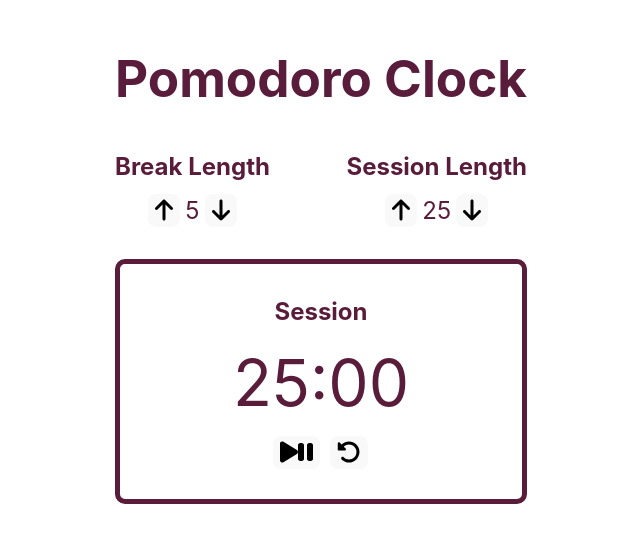
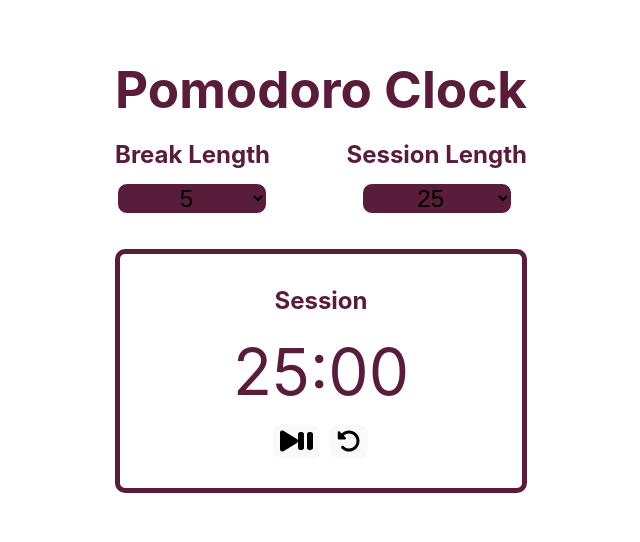
Before and after one commit to arootroatch/pomodoro-clock, a React (Vite) app: page / in a window 1280 px wide. Shown: the part 140-682 px from the top of the page, without its empty margins (319-959 px from the left). Built offline with nearby package versions, Linux system fonts and the light colour scheme.

Commit message:
change arrows to dropdowns. Edit styling, write new reducers in redux and delete unused reducers. useEffect to disable dropdowns when timer is running

```diff
--- a/src/components/Break.jsx
+++ b/src/components/Break.jsx
@@ -1,21 +1,94 @@
-import {FontAwesomeIcon} from '@fortawesome/react-fontawesome';
+// import {FontAwesomeIcon} from '@fortawesome/react-fontawesome';
 import {useSelector} from "react-redux";
 import { useDispatch} from 'react-redux'
-import { incrementBreak, decrementBreak } from '../redux/timerSlice';
+import { setBreak } from '../redux/timerSlice';
+import { useEffect } from "react";
 
 
-export default function Break(props){
+export default function Break(){
 
-    const breakLength = useSelector((state)=>state.timer.breakControl);
+    const running = useSelector((state)=>state.timer.running);
     const dispatch = useDispatch();
 
 
+    function handleChange(){
+        dispatch(setBreak(document.getElementById('break').value));
+    }
+
+    useEffect(()=>{
+        const select = document.getElementById('break');
+        if(running & !select.getAttribute('disabled')){
+            select.setAttribute('disabled', "");
+        } else if (select.getAttribute('disabled')){
+            select.removeAttribute('disabled', "")
+        }
+    },[running])
+
     return(
         <div id='break-wrapper'>
-            <h2 id="break-label">Break Length</h2>
-            <button id='break-increment' onClick={()=>dispatch(incrementBreak())}><FontAwesomeIcon icon={props.icon1}/></button>
-            <span id='break-length'>{breakLength/60}</span>
-            <button id='break-decrement' onClick={()=>dispatch(decrementBreak())}><FontAwesomeIcon icon={props.icon2}/></button>
+            <label htmlFor="break" id='break-label'>Break Length</label>
+            <select defaultValue="5" name="break" id="break" onChange={()=>handleChange()}>
+                <option value="1">1</option>
+                <option value="2">2</option>
+                <option value="3">3</option>
+                <option value="4">4</option>
+                <option value="5">5</option>
+                <option value="6">6</option>
+                <option value="7">7</option>
+                <option value="8">8</option>
+                <option value="9">9</option>
+                <option value="10">10</option>
+                <option value="11">11</option>
+                <option value="12">12</option>
+                <option value="13">13</option>
+                <option value="14">14</option>
+                <option value="15">15</option>
+                <option value="16">16</option>
+                <option value="17">17</option>
+                <option value="18">18</option>
+                <option value="19">19</option>
+                <option value="20">20</option>
+                <option value="21">21</option>
+                <option value="22">22</option>
+                <option value="23">23</option>
+                <option value="24">24</option>
+                <option value="25">25</option>
+                <option value="26">26</option>
+                <option value="27">27</option>
+                <option value="28">28</option>
+                <option value="29">29</option>
+                <option value="30">30</option>
+                <option value="31">31</option>
+                <option value="32">32</option>
+                <option value="33">33</option>
+                <option value="34">34</option>
+                <option value="35">35</option>
+                <option value="36">36</option>
+                <option value="37">37</option>
+                <option value="38">38</option>
+                <option value="39">39</option>
+                <option value="40">40</option>
+                <option value="41">41</option>
+                <option value="42">42</option>
+                <option value="43">43</option>
+                <option value="44">44</option>
+                <option value="45">45</option>
+                <option value="46">46</option>
+                <option value="47">47</option>
+                <option value="48">48</option>
+                <option value="49">49</option>
+                <option value="50">50</option>
+                <option value="51">51</option>
+                <option value="52">52</option>
+                <option value="53">53</option>
+                <option value="54">54</option>
+                <option value="55">55</option>
+                <option value="56">56</option>
+                <option value="57">57</option>
+                <option value="58">58</option>
+                <option value="59">59</option>
+                <option value="60">60</option>
+            </select>
         </div>
     )
 }
--- a/src/components/Session.jsx
+++ b/src/components/Session.jsx
@@ -1,19 +1,94 @@
-import { FontAwesomeIcon } from "@fortawesome/react-fontawesome"
+// import { FontAwesomeIcon } from "@fortawesome/react-fontawesome"
 import {useSelector} from 'react-redux';
-import { incrementSession, decrementSession } from "../redux/timerSlice";
+import { setSession } from "../redux/timerSlice";
 import {useDispatch} from 'react-redux'
+import { useEffect } from 'react';
 
-export default function Session(props){
+export default function Session(){
 
     const dispatch = useDispatch();
-    const sessionLength = useSelector((state)=>state.timer.sessionControl);
+    const running = useSelector((state)=>state.timer.running);
+
+    function handleChange(){
+        const select = document.getElementById('session');
+        dispatch(setSession(select.value));
+    }
+
+
+    useEffect(()=>{
+        const select = document.getElementById('session');
+        if(running & !select.getAttribute('disabled')){
+            select.setAttribute('disabled', "");
+        } else if (select.getAttribute('disabled')){
+            select.removeAttribute('disabled', "")
+        }
+    },[running])
 
     return(
         <div id="session-wrapper">
-            <h2 id="session-label">Session Length</h2>
-            <button id="session-increment" onClick={()=>dispatch(incrementSession())}><FontAwesomeIcon icon={props.icon1}/></button>
-            <span id="session-length">{sessionLength/60}</span>
-            <button id="session-decrement" onClick={()=>dispatch(decrementSession())}><FontAwesomeIcon icon={props.icon2}/></button>
+            <label htmlFor="session" id='session-label'>Session Length</label>
+            <select name="session" id="session" defaultValue="25" onChange={()=>handleChange()}>
+                <option value="1">1</option>
+                <option value="2">2</option>
+                <option value="3">3</option>
+                <option value="4">4</option>
+                <option value="5">5</option>
+                <option value="6">6</option>
+                <option value="7">7</option>
+                <option value="8">8</option>
+                <option value="9">9</option>
+                <option value="10">10</option>
+                <option value="11">11</option>
+                <option value="12">12</option>
+                <option value="13">13</option>
+                <option value="14">14</option>
+                <option value="15">15</option>
+                <option value="16">16</option>
+                <option value="17">17</option>
+                <option value="18">18</option>
+                <option value="19">19</option>
+                <option value="20">20</option>
+                <option value="21">21</option>
+                <option value="22">22</option>
+                <option value="23">23</option>
+                <option value="24">24</option>
+                <option value="25">25</option>
+                <option value="26">26</option>
+                <option value="27">27</option>
+                <option value="28">28</option>
+                <option value="29">29</option>
+                <option value="30">30</option>
+                <option value="31">31</option>
+                <option value="32">32</option>
+                <option value="33">33</option>
+                <option value="34">34</option>
+                <option value="35">35</option>
+                <option value="36">36</option>
+                <option value="37">37</option>
+                <option value="38">38</option>
+                <option value="39">39</option>
+                <option value="40">40</option>
+                <option value="41">41</option>
+                <option value="42">42</option>
+                <option value="43">43</option>
+                <option value="44">44</option>
+                <option value="45">45</option>
+                <option value="46">46</option>
+                <option value="47">47</option>
+                <option value="48">48</option>
+                <option value="49">49</option>
+                <option value="50">50</option>
+                <option value="51">51</option>
+                <option value="52">52</option>
+                <option value="53">53</option>
+                <option value="54">54</option>
+                <option value="55">55</option>
+                <option value="56">56</option>
+                <option value="57">57</option>
+                <option value="58">58</option>
+                <option value="59">59</option>
+                <option value="60">60</option>
+            </select>
         </div>
     )
 }
--- a/src/components/Timer.jsx
+++ b/src/components/Timer.jsx
@@ -29,7 +29,6 @@ export default function Timer(props){
     useEffect(()=>{
         if(running){
             const intervalID = setInterval(()=>{
-                console.log(timeLeft);
                 dispatch(decrementTime());
             }, 1000);
             countdown.current = intervalID;
--- a/src/index.scss
+++ b/src/index.scss
@@ -76,11 +76,26 @@ button:focus-visible {
 }
 #session-wrapper, #break-wrapper{
   position: relative;
-  bottom: 12px;
+  bottom: 35px;
   span {
     font-size: 1.5em;
     position: relative;
     bottom: 15px
+  }
+  label{
+    font-size: 1.5em;
+    font-weight: bold;
+    display: block;
+    margin-top: 20px;
+    margin-bottom: 10px;
+  }
+  select {
+    font-size: 1.5em;
+    width: 150px;
+    text-align: center;
+    background-color: #591d3b;
+    border-radius: 10px;
+    border:1px solid white;
   }
 
 }
--- a/src/redux/timerSlice.js
+++ b/src/redux/timerSlice.js
@@ -59,80 +59,45 @@ const timerSlice = createSlice({
                 return state
             }
         },
-        incrementBreak: (state) => {
-            if (state.breakControl < 3600 && !state.running){
-                if(state.label==="Break"){
+        setBreak: (state, action)=>{
+            if(!state.running){
+                if (state.label==="Break"){
+                    return{
+                        ...state,
+                        breakControl: action.payload*60,
+                        timeLeft: action.payload*60
+                    }
+                } else {
                     return {
                         ...state,
-                        breakControl: state.breakControl+60,
-                        timeLeft: state.breakControl+60
-                    }
-                }
-                return {
-                    ...state,
-                    breakControl: state.breakControl + 60,
-                }
-            } else {
-                return state;
-            }
-        },
-        decrementBreak: (state)=> {
-            if (state.breakControl>60 && !state.running){
-                if (state.label==="Break"){
-                    return {
-                        ...state,
-                        breakControl: state.breakControl-60,
-                        timeLeft: state.breakControl-60
-                    }
-                } else {
-                    return{
-                        ...state,
-                        breakControl: state.breakControl - 60,
+                        breakControl: action.payload*60,
                     }
                 }
             } else {
                 return state;
             }
         },
-        incrementSession: (state) => {
-            if (state.sessionControl <3600 && !state.running){
-                if(state.label==="Session"){
+        setSession: (state, action)=>{
+            if(!state.running){
+                if (state.label==="Session"){
+                    return{
+                        ...state,
+                        breakControl: action.payload*60,
+                        timeLeft: action.payload*60
+                    }
+                } else {
                     return {
                         ...state,
-                        sessionControl: state.sessionControl+60,
-                        timeLeft: state.sessionControl+60
-                    }
-                } else {
-                    return{
-                        ...state,
-                        sessionControl: state.sessionControl + 60,
+                        breakControl: action.payload*60,
                     }
                 }
             } else {
                 return state;
             }
         },
-        decrementSession: (state)=>{
-            if(state.sessionControl > 60 && !state.running){
-                if(state.label==="Session"){
-                    return {
-                        ...state,
-                        sessionControl: state.sessionControl-60,
-                        timeLeft: state.sessionControl-60
-                    }
-                } else {
-                    return {
-                        ...state,
-                        sessionControl: state.sessionControl - 60,
-                    }
-                }
-            } else {
-                return state;
-            }
-        }
     }
 })
 
-export const {decrementSession, decrementBreak, incrementSession, incrementBreak, decrementTime, toggleRunning, reset} = timerSlice.actions;
+export const { setBreak, setSession, decrementTime, toggleRunning, reset} = timerSlice.actions;
 
 export default timerSlice.reducer;
```
